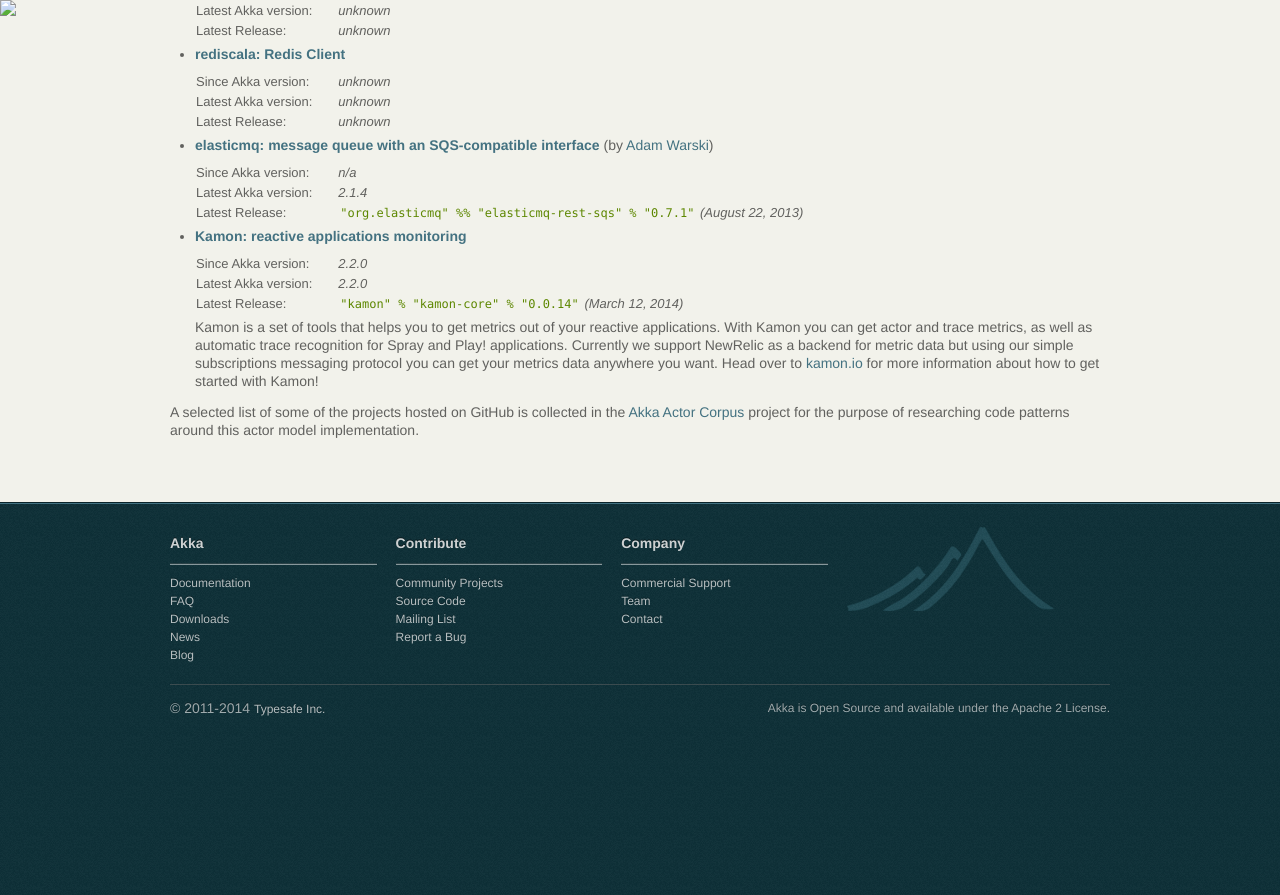
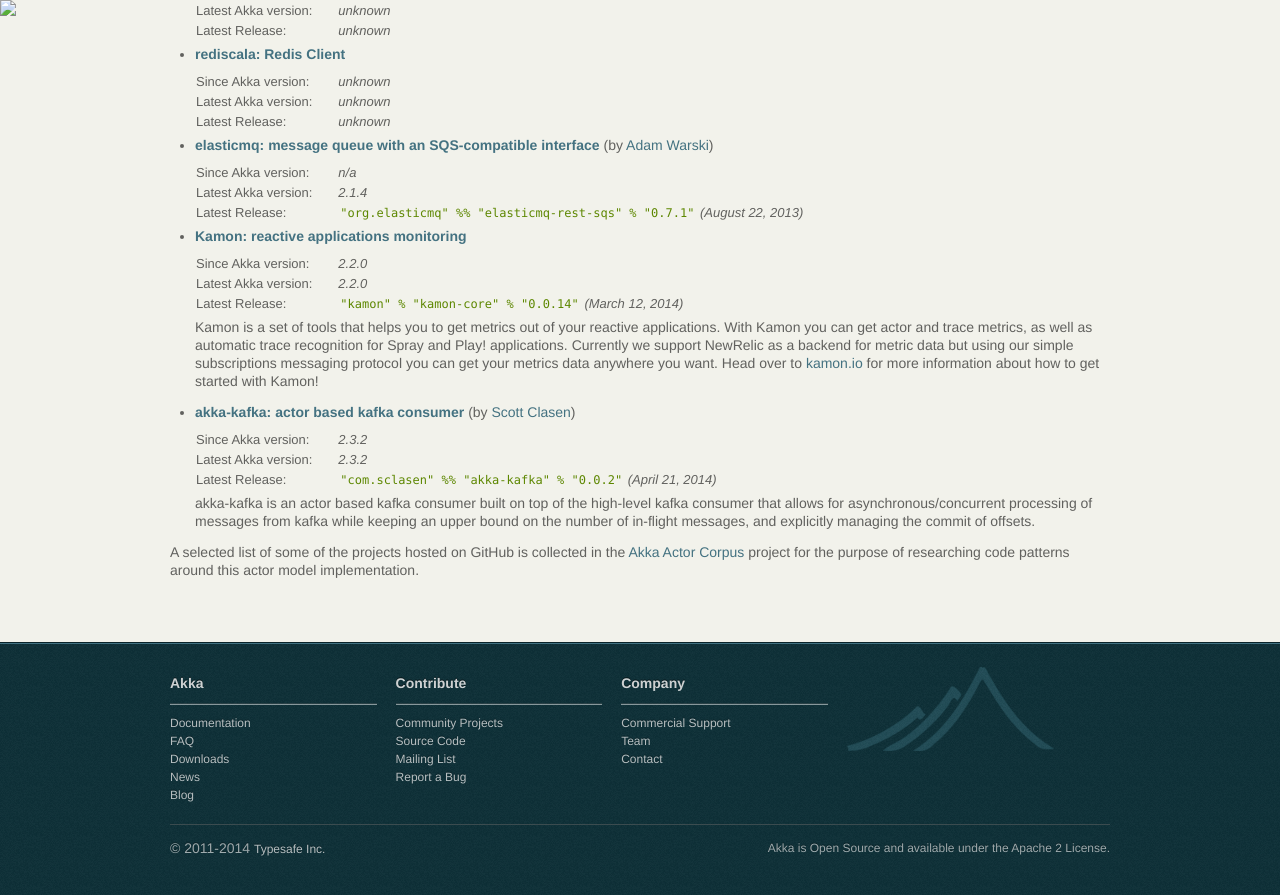
Before and after one commit to raboof/akka.github.com, a Jekyll site: the page built from community/index.md, in a window 1280 px wide and 900 px high, scrolled down 5442 px. Shown: the top 895 px of the window. Built offline with Jekyll 4.4.1, drawn with Linux system fonts in a browser that asks for light colours; before the commit the page ends 6202 px from its top, so only the background shows below that.

Commit message:
add akka-kafka

```diff
--- a/community/index.md
+++ b/community/index.md
@@ -483,6 +483,19 @@
   you want. Head over to [kamon.io](http://kamon.io) for more information about how to get
   started with Kamon!
 
+* **[akka-kafka: actor based kafka consumer](https://github.com/sclasen/akka-kafka)**  (by [Scott Clasen](https://github.com/sclasen))
+
+  <table class="stats">
+  <tr><td>Since Akka version:</td><td>2.3.2</td></tr>
+  <tr><td>Latest Akka version:</td><td>2.3.2</td></tr>
+  <tr><td>Latest Release:</td><td><code>"com.sclasen" %% "akka-kafka" % "0.0.2"</code> (April 21, 2014)</td></tr>
+  </table>
+
+  akka-kafka is an actor based kafka consumer built on top of the high-level kafka consumer that allows
+  for asynchronous/concurrent processing of messages from kafka while keeping an upper bound on the number of
+  in-flight messages, and explicitly managing the commit of offsets.
+
+
 A selected list of some of the projects hosted on GitHub is collected in the
 [Akka Actor Corpus](http://actor-applications.cs.illinois.edu/akka.html)
 project for the purpose of researching code patterns around this actor model
```
